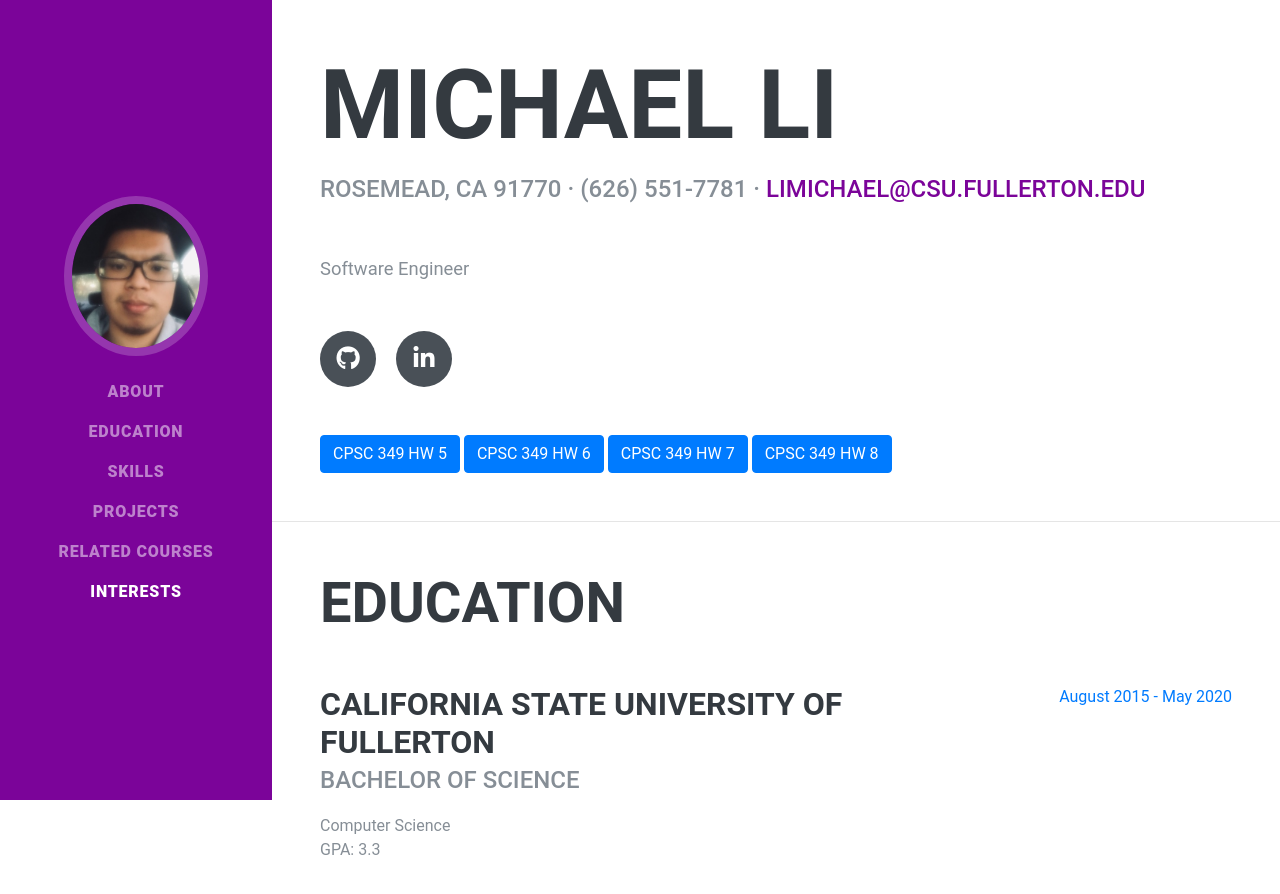
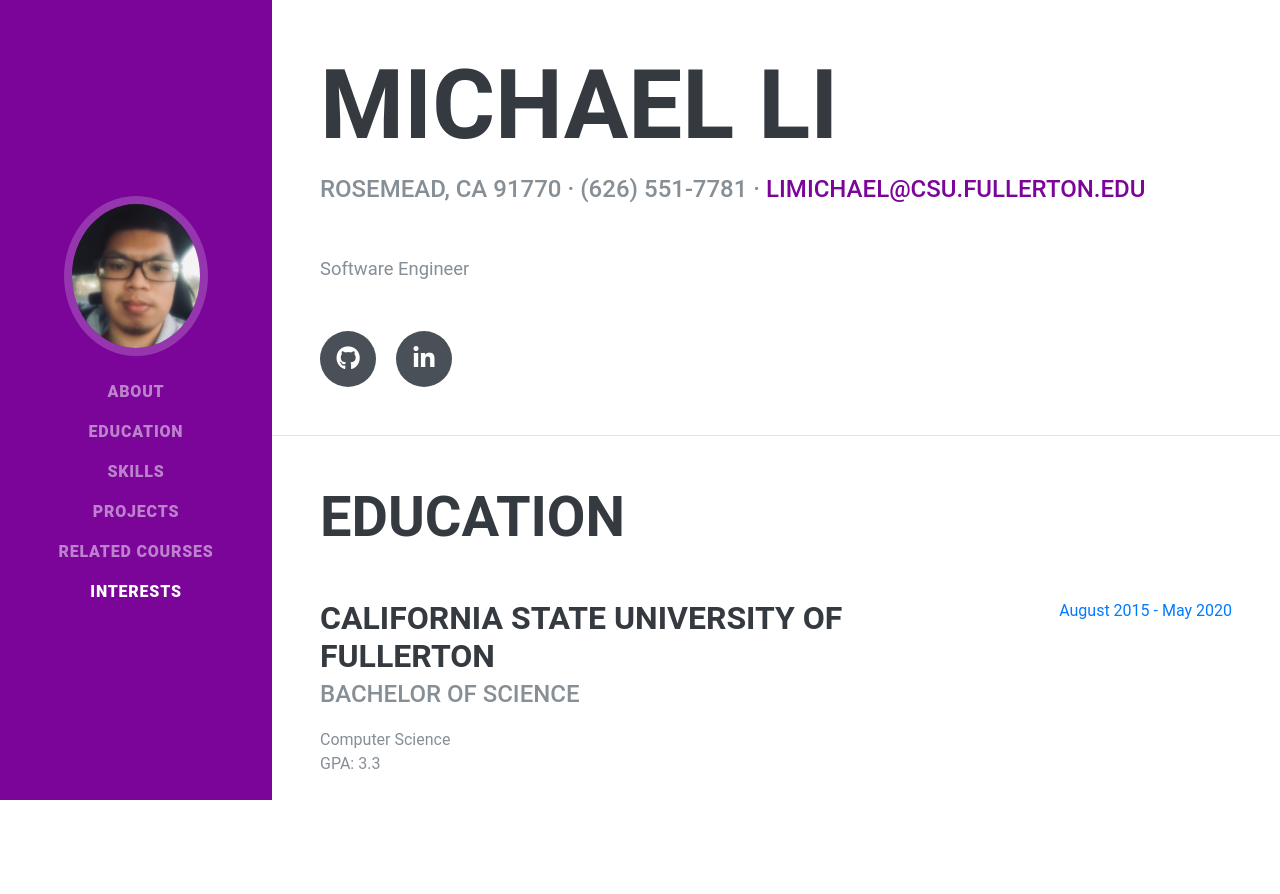
Before and after one commit to LiMichael1/LiMichael1.github.io, a plain HTML site: page index.html in a window 1280 px wide. Shown: the top 894 px of the page. Drawn offline with nearby package versions, Linux system fonts and the light colour scheme; a web font is replaced by a local one.

Commit message:
removed some content

```diff
--- a/index.html
+++ b/index.html
@@ -71,13 +71,6 @@
                         <i class="fab fa-linkedin-in"></i>
                     </a>
                 </div>
-                <div class="pt-5">
-                    <a href="https://github.com/LiMichael1/CoffeeRun" class="btn btn-primary">CPSC 349 HW 5</a>
-                    <a href="https://github.com/LiMichael1/RealTimeConnection" class="btn btn-primary">CPSC 349 HW 6</a>
-                    <a href="https://github.com/LiMichael1/ChatterBox" class="btn btn-primary">CPSC 349 HW 7</a>
-                    <a href="https://github.com/LiMichael1/ReactTicTacToe" class="btn btn-primary">CPSC 349 HW 8</a>
-                </div>
-
             </div>
 
         </section>
```
